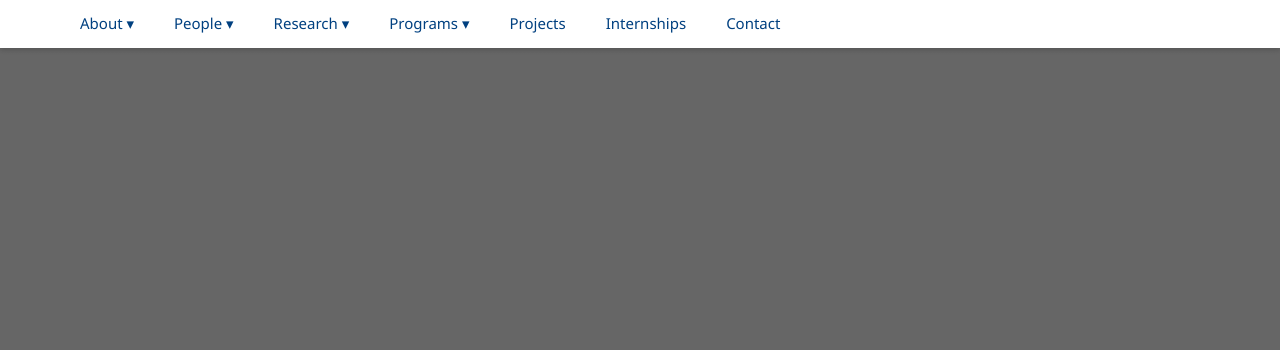
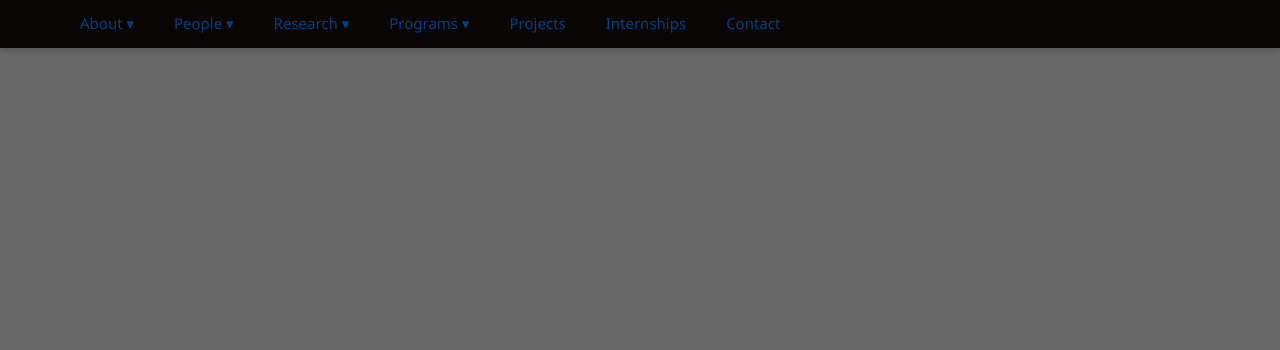
Before and after one commit to saira-88/CSE-DEPARTMENT, a website: page CSE_DEP/public/index.html in a window 1280 px wide. Shown: the part 81-431 px from the top of the page. Drawn offline with Linux system fonts and the light colour scheme.

Commit message:
Updated navbar background

```diff
--- a/CSE_DEP/public/css/style.css
+++ b/CSE_DEP/public/css/style.css
@@ -20,7 +20,7 @@ body {
 
 /* NAVBAR */
 .navbar {
-    background: white;
+    background: rgb(10, 6, 6);
     padding: 15px 100px;
     box-shadow: 0 2px 5px rgba(0,0,0,0.1);
     position: sticky;
```
